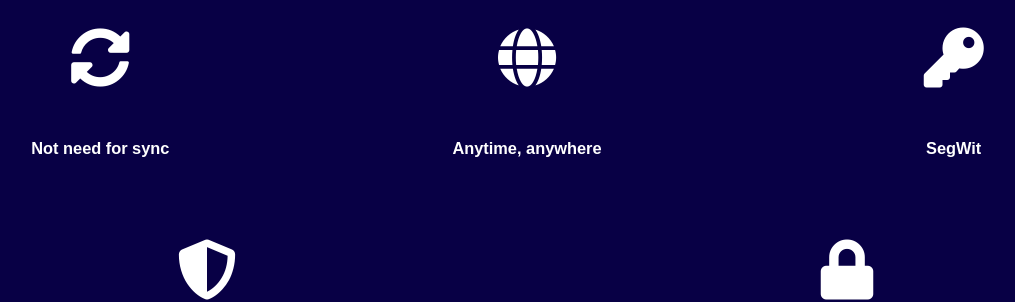
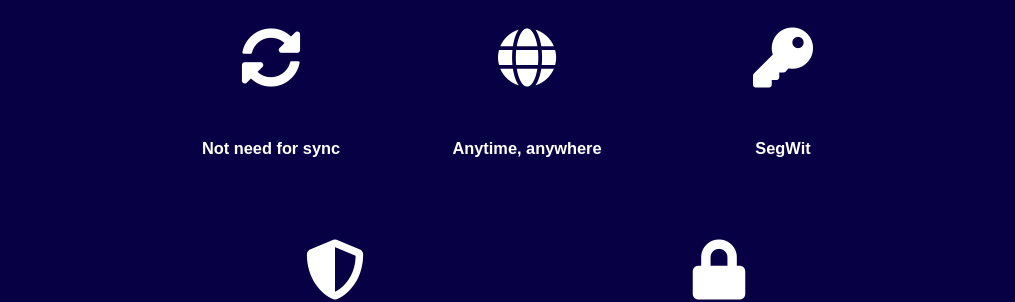
Before and after one commit to bitzeny-electrum/bitzeny-electrum.github.io, a plain HTML site: page index.html in a window 1280 px wide. Shown: the part 525-827 px from the top of the page, without its empty margins (113-1128 px from the left). Drawn offline with nearby package versions, Linux system fonts and the light colour scheme.

Commit message:
Update style.css

```diff
--- a/style.css
+++ b/style.css
@@ -118,7 +118,8 @@ body {
 }
 
 .about-others {
-	width: 100%;
+	width: 60%;
+	margin:auto;
 	margin-bottom: 50px;
 	table-layout:fixed;
 	display: table;
```
